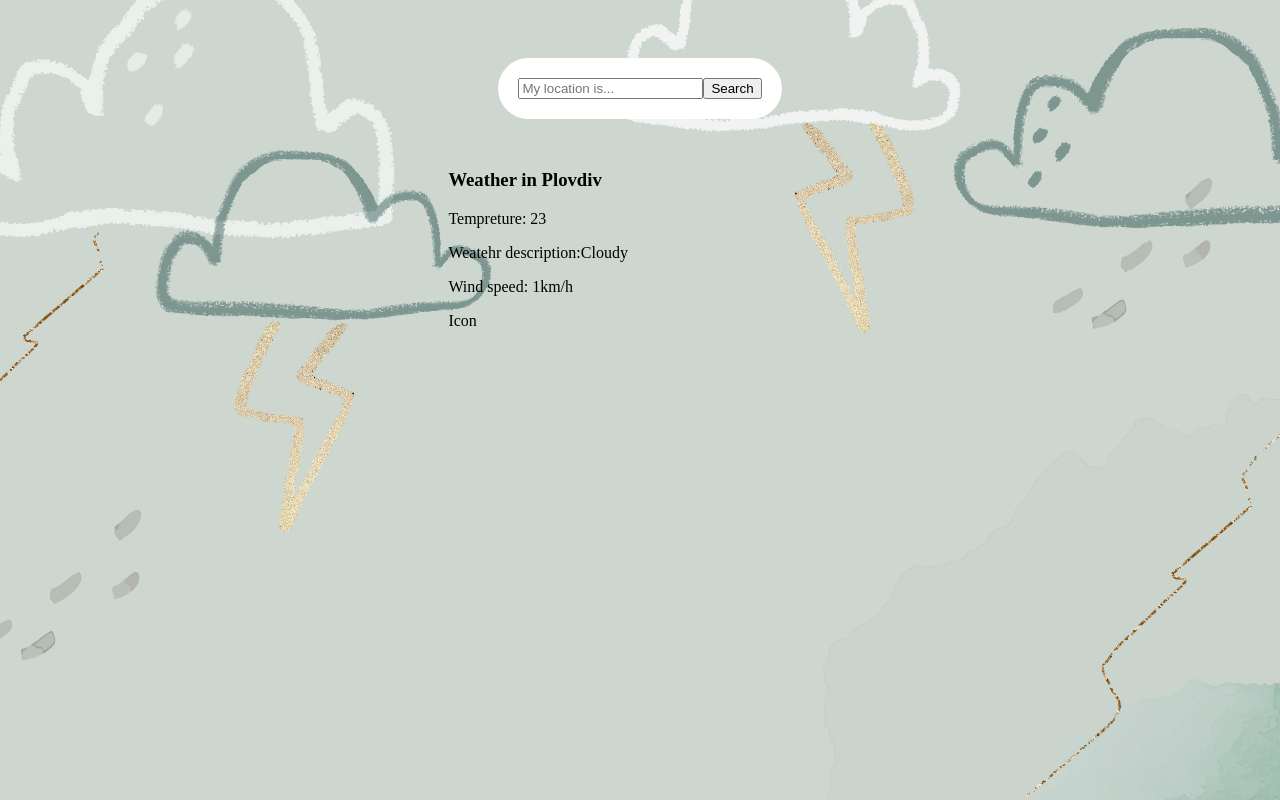
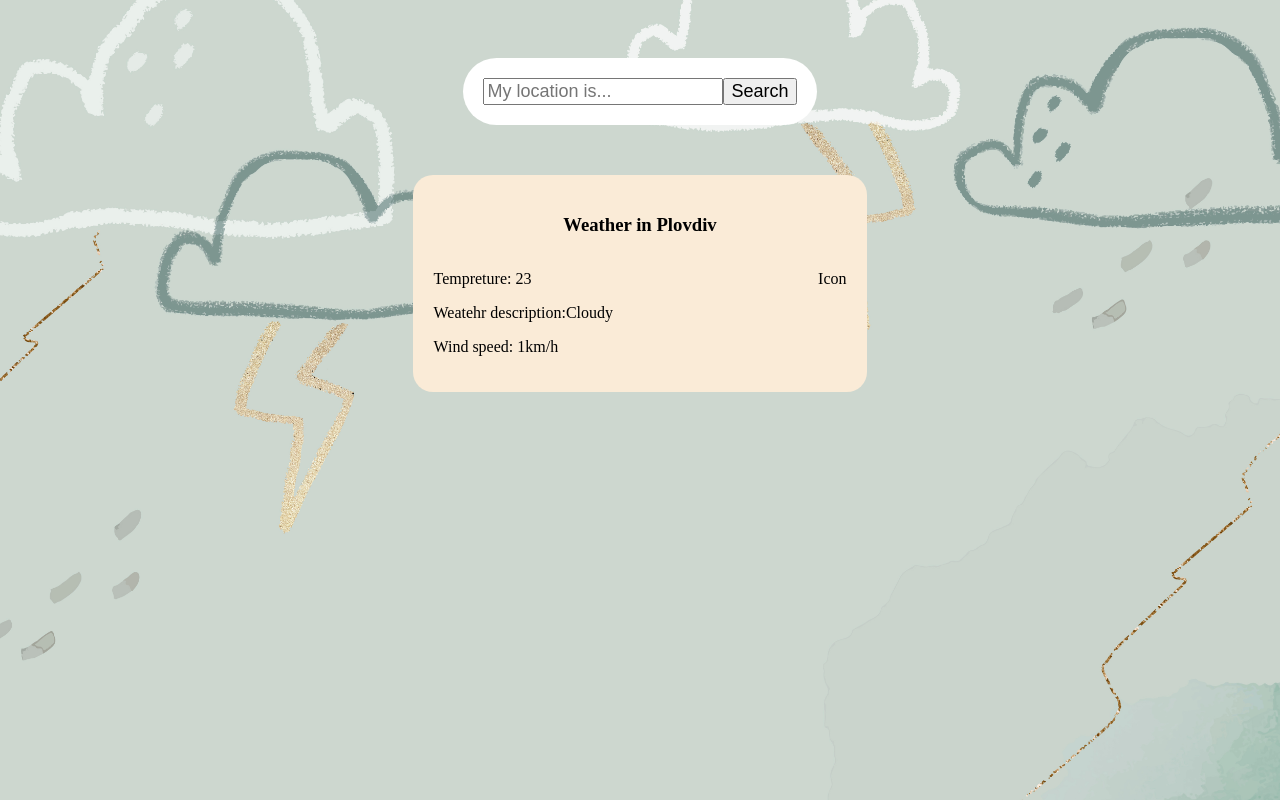
Before and after one commit to AnitaAlexieva/React-Mini-Projects, a React (Vite) app in the folder Weather-App/client/: page / in a window 1280 px wide. Built offline with nearby package versions, Linux system fonts and the light colour scheme.

Commit message:
Add style for weather card

```diff
--- a/Weather-App/client/src/components/Search.jsx
+++ b/Weather-App/client/src/components/Search.jsx
@@ -1,8 +1,8 @@
 export default function Search() {
     return (
         <div className="weather-serach">
-            <input type="text" name="search" placeholder="My location is..." />
-            <button type="submit">Search</button>
+            <input className="search-input" type="text" name="search" placeholder="My location is..." />
+            <button className="search-btn" type="submit">Search</button>
         </div>
     )
 }
--- a/Weather-App/client/src/index.css
+++ b/Weather-App/client/src/index.css
@@ -12,3 +12,23 @@ body{
   background: white;
   border-radius: 50px;
 }
+
+.search-input{
+  font-size: 18px;
+}
+
+.search-btn{
+  font-size: 18px;
+}
+.weather-card{
+    background: antiquewhite;
+    padding: 20px;
+    border-radius: 20px;
+}
+.weather-info{
+    justify-content: space-between;
+    display: flex;
+}
+.weather-h3{
+  text-align: center;
+}
```
